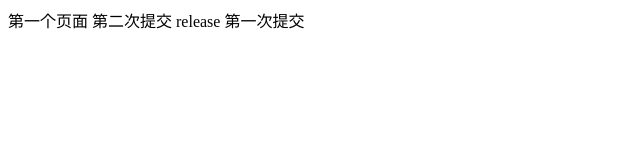
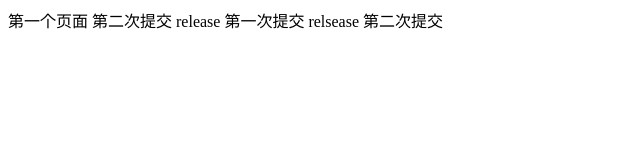
Before and after one commit to chrisTinaHAHA0/demoProjects, a plain HTML site: page index.html in a window 1280 px wide. Shown: the whole page, without its empty margins (0-640 px from the left). Drawn offline with Linux system fonts and the light colour scheme.

Commit message:
release 第二次提交

```diff
--- a/index.html
+++ b/index.html
@@ -11,6 +11,7 @@
          第二次提交
 
          release 第一次提交
+         relsease 第二次提交
     </div>
 </body>
 </html>
```
